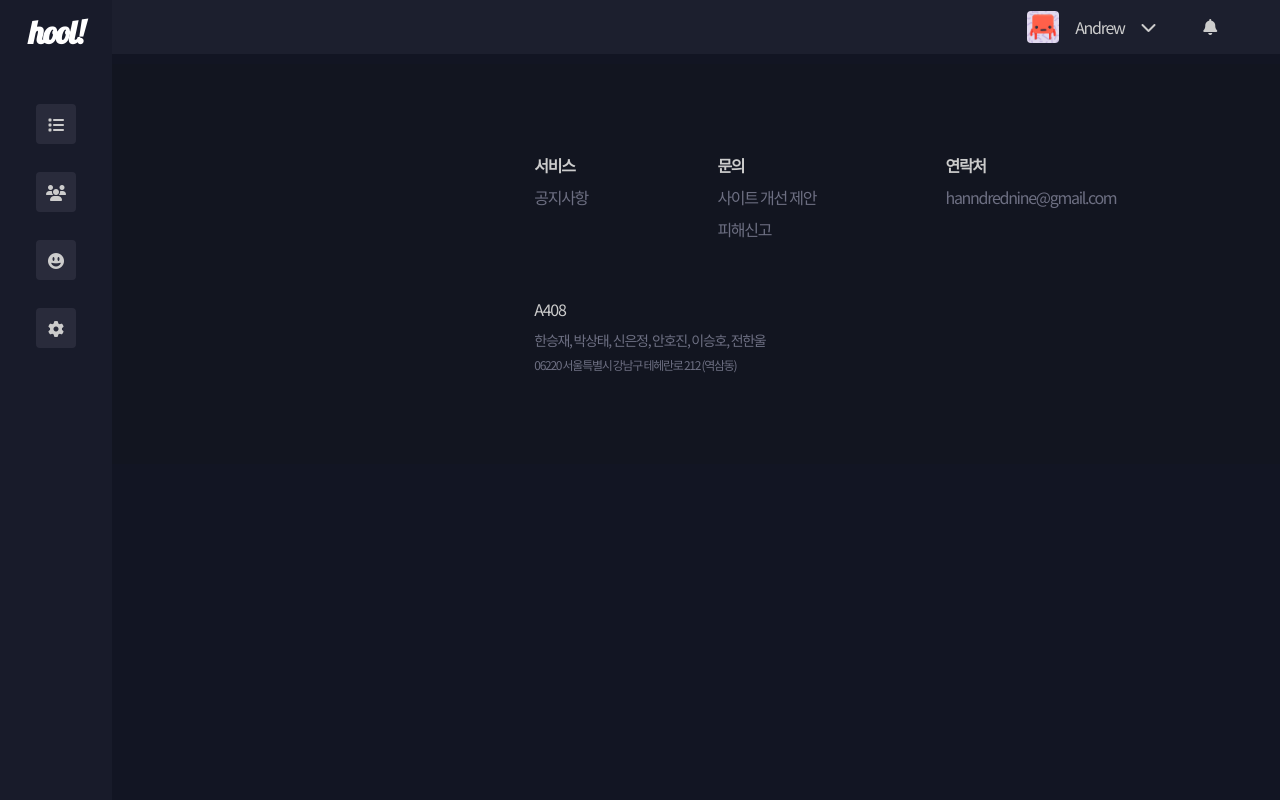
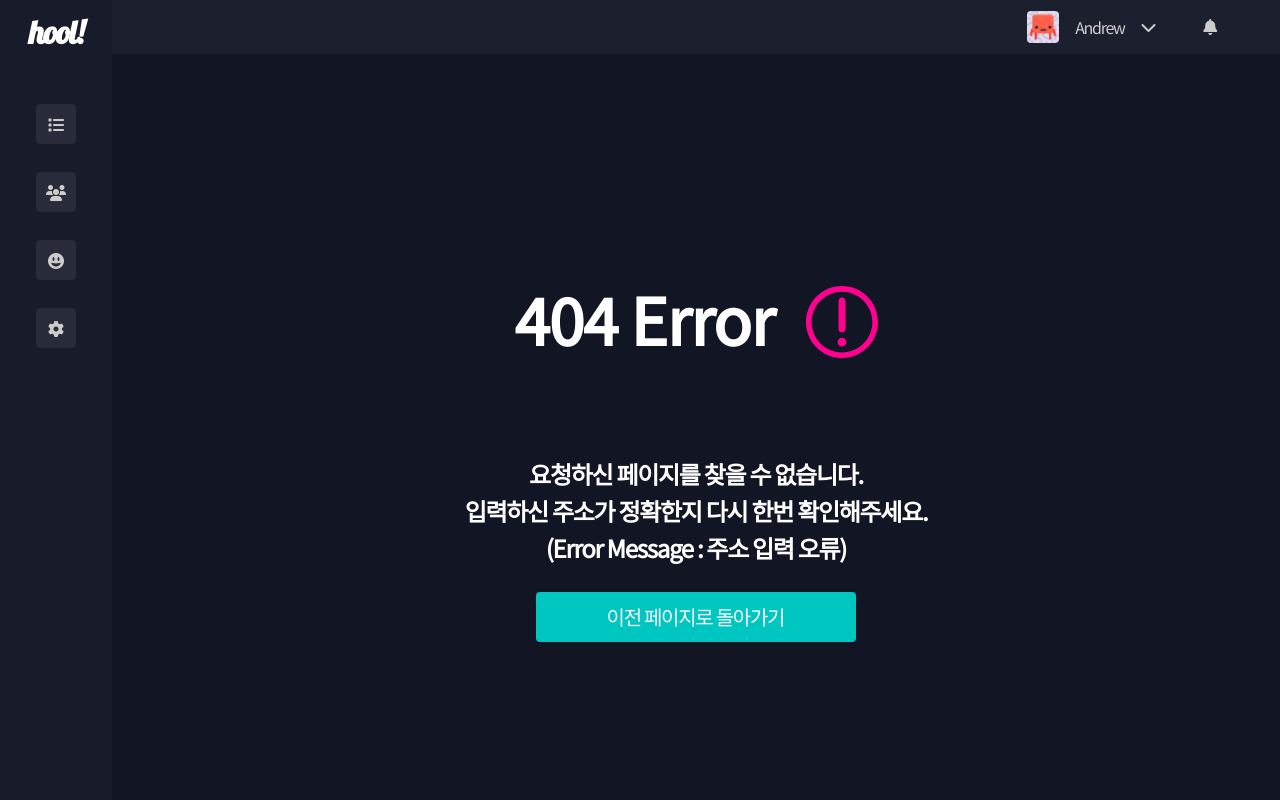
Before and after one commit to heptris/hool, a React (Vite) app in the folder frontend/: page /error in a window 1280 px wide. Shown: the top 800 px of the page. Built offline with nearby package versions, Linux system fonts and the light colour scheme.

Commit message:
:sparkles: [FEAT] ErrorPage 및 Error 컴포넌트 생성
ErrorPage , Error 컴포넌트 생성

```diff
--- a/frontend/src/App.tsx
+++ b/frontend/src/App.tsx
@@ -1,6 +1,6 @@
 import { Layout } from "components/layouts/Layout";
 import { Routes, Route } from "react-router-dom";
-import { HomeView, ProfileView } from "pages";
+import { HomeView, ProfileView, ErrorPage, LoginPage } from "pages";
 
 function App() {
   return (
@@ -8,6 +8,13 @@ function App() {
       <Routes>
         <Route path="/" element={<HomeView />} />
         <Route path="/profile" element={<ProfileView />} />
+        <Route
+          path="/error"
+          element={
+            <ErrorPage errorMessage="(Error Message : 주소 입력 오류)" /> //Router Page props주는 방법 학습해야함.
+          }
+        />
+        <Route path="/login" element={<LoginPage />} />
       </Routes>
     </Layout>
   );
--- /dev/null
+++ b/frontend/src/components/commons/Error.tsx
@@ -0,0 +1,84 @@
+import styled from "styled-components";
+import { darkTheme } from "styles/Theme";
+import Button from "components/commons/Button";
+import { ReactComponent as ErrorCircleImg } from "assets/error-circle-img.svg";
+import { ReactComponent as ErrorExclamationImg } from "assets/error-exclamation-img.svg";
+
+const Container = styled.div`
+  width: 100vw;
+  height: 100vh;
+  display: flex;
+  flex-direction: column;
+  justify-content: center;
+  align-items: center;
+`;
+
+const ErrorBox = styled.div`
+  display: flex;
+  flex-direction: column;
+  align-items: center;
+`;
+
+const TitleBox = styled.div`
+  display: flex;
+  flex-direction: row;
+  margin-bottom: 4rem;
+  position: relative;
+`;
+
+const Title = styled.h1`
+  font-size: 4rem;
+  font-weight: bold;
+  margin-bottom: 3rem;
+`;
+
+const ErrorCirCleImage = styled(ErrorCircleImg)`
+  width: 4.5rem;
+  height: 4.5rem;
+  margin-left: 2rem;
+  fill: ${darkTheme.contrastColor};
+`;
+
+const ErrorExclamationImage = styled(ErrorExclamationImg)`
+  width: 3.5rem;
+  height: 3.5rem;
+  fill: ${darkTheme.contrastColor};
+  position: absolute;
+  right: 0.5rem;
+  top: 0.5rem;
+`;
+
+const SubTitle = styled.h1`
+  font-size: 1.5rem;
+  margin-bottom: 0.8rem;
+`;
+
+const ErrorMessage = styled.h1`
+  font-size: 1.5rem;
+  margin-bottom: 2rem;
+`;
+
+const Error = ({ errorMessage }: { errorMessage: string }) => {
+  return (
+    <Container>
+      <ErrorBox>
+        <TitleBox>
+          <Title>404 Error</Title>
+          <ErrorCirCleImage />
+          <ErrorExclamationImage />
+        </TitleBox>
+        <SubTitle>요청하신 페이지를 찾을 수 없습니다.</SubTitle>
+        <SubTitle>입력하신 주소가 정확한지 다시 한번 확인해주세요.</SubTitle>
+        <ErrorMessage>{errorMessage}</ErrorMessage>
+        <Button
+          text="이전 페이지로 돌아가기"
+          width={20}
+          height={3.125}
+          fontSize={1.25}
+        />
+      </ErrorBox>
+    </Container>
+  );
+};
+
+export default Error;
--- /dev/null
+++ b/frontend/src/pages/ErrorPage.tsx
@@ -0,0 +1,7 @@
+import Error from "components/commons/Error";
+
+const ErrorPage = ({ errorMessage }: { errorMessage: string }) => {
+  return <Error errorMessage={errorMessage} />;
+};
+
+export default ErrorPage;
--- a/frontend/src/pages/index.ts
+++ b/frontend/src/pages/index.ts
@@ -1,2 +1,4 @@
 export {default as HomeView} from './HomeView'
 export {default as ProfileView} from './ProfileView'
+export {default as ErrorPage} from './ErrorPage'
+export {default as LoginPage} from './LoginPage'
```
Also changed, not shown: frontend/src/assets/error-circle-img.svg (added), frontend/src/assets/error-exclamation-img.svg (added).
